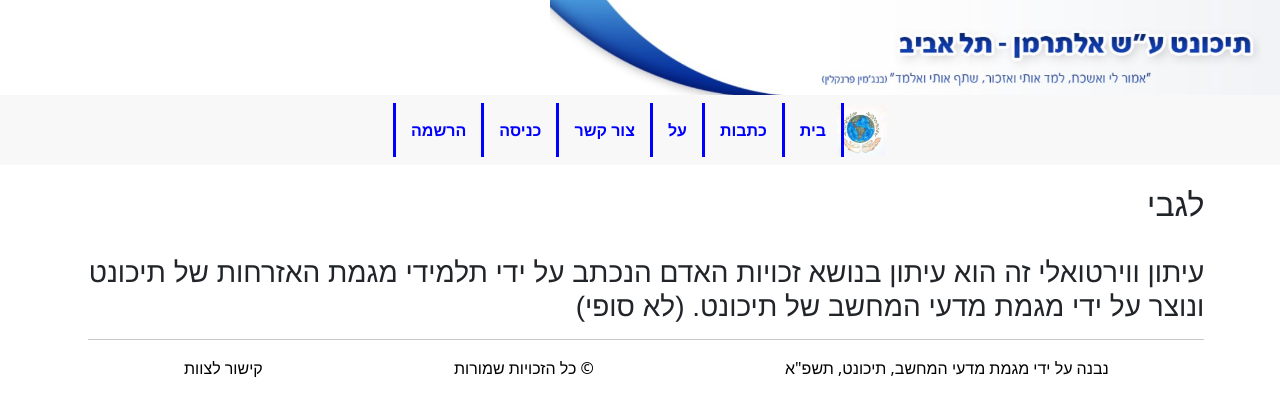
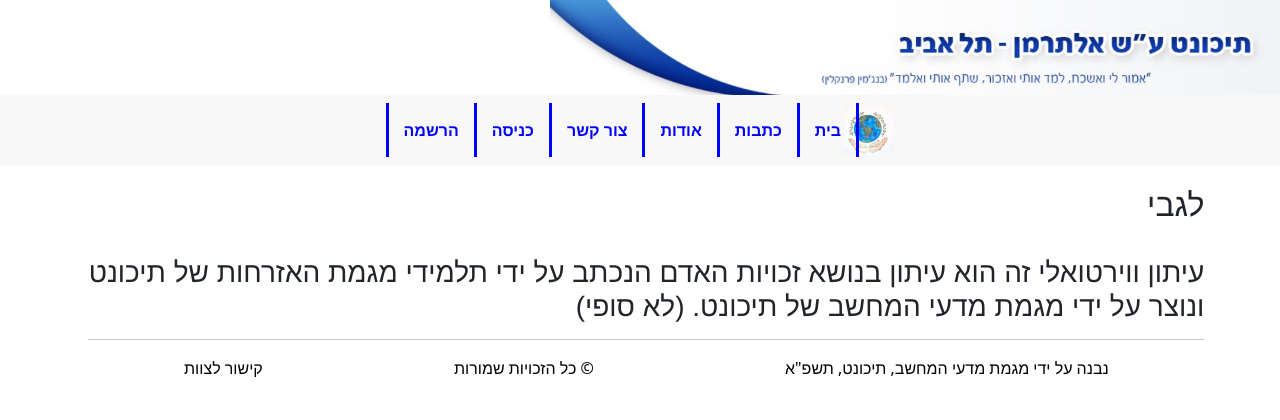
Before and after one commit to TichonetProjects/EZ2022, a Flask app: page /about in a window 1280 px wide. Shown: the top 420 px of the page. Run offline with Flask 2, Linux system fonts and the light colour scheme; parts of the project's set-up code (start-up, migrations or seed data) failed here and were passed over; some libraries are stand-ins or nearby versions.

Commit message:
QoL changes

```diff
--- a/EzrahotSite/EzrahotSite/templates/layout.html
+++ b/EzrahotSite/EzrahotSite/templates/layout.html
@@ -45,7 +45,7 @@
                     <img src="../static/img/WhatsApp Image 2021-04-27 at 17.31.23 (1).jpeg" width="50px" style="margin-left: -400px; cursor:pointer;" onclick="window.location.href = '/';" />
                     <td><a href="{{ url_for('home') }}"><strong style="color:blue">בית</strong></a></td>
                     <td><a href="{{ url_for('articlesview') }}"><strong style="color:blue">כתבות</strong></a></td>
-                    <td><a href="{{ url_for('about') }}"><strong style="color:blue">על</strong></a></td>
+                    <td><a href="{{ url_for('about') }}"><strong style="color:blue">אודות</strong></a></td>
                     <td><a href="{{ url_for('contact') }}"><strong style="color:blue">צור קשר</strong></a></td>
 
                     {% if current_user.is_authenticated %}
--- a/EzrahotSite/EzrahotSite/views.py
+++ b/EzrahotSite/EzrahotSite/views.py
@@ -150,7 +150,7 @@
         abort(404, description="Resource not found")
 
     form = SubmitArticle()
-
+    form.submit.label.text = "שמור שינויים"
 
     if form.validate_on_submit():
         article.heading = clean_string(form.heading.data)
```
Also changed, not shown: EzrahotSite/EzrahotSite/database.db, EzrahotSite/EzrahotSite/templates/controlPanel.html (line endings or trailing spaces).
